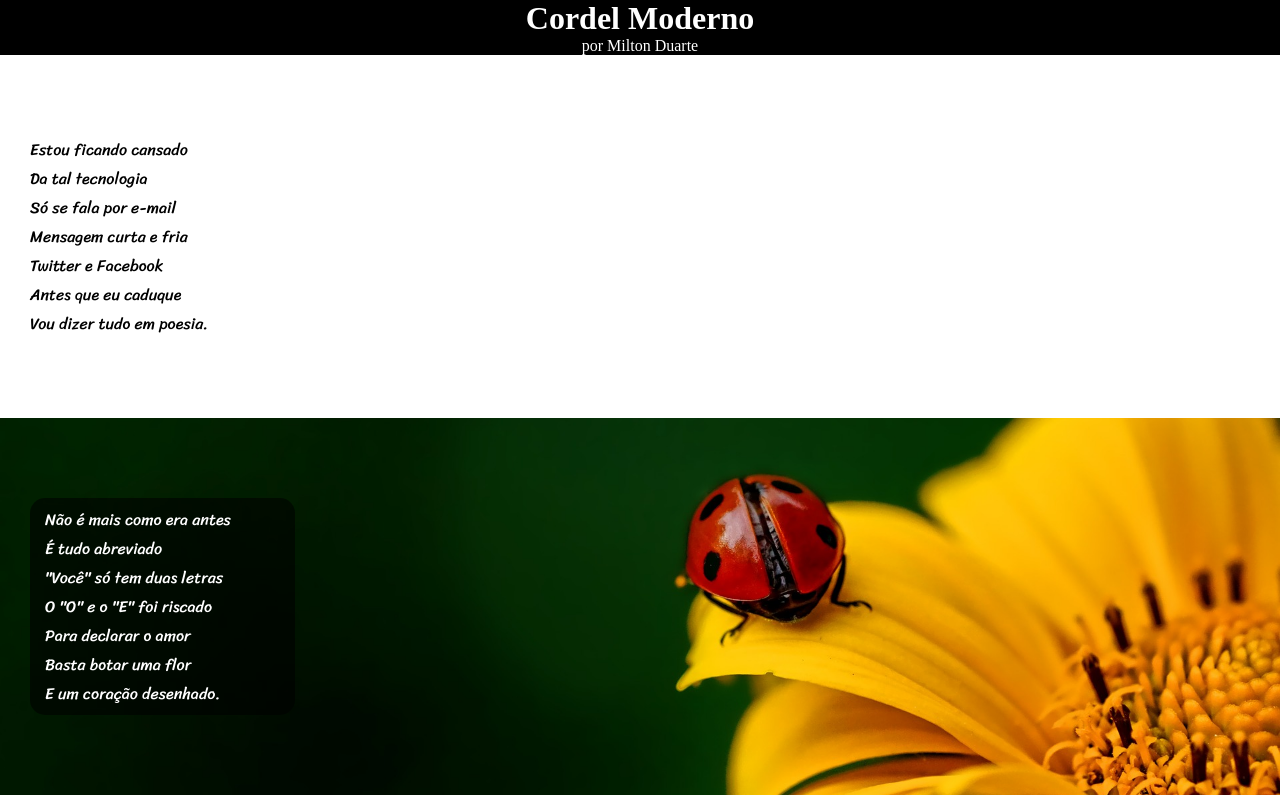
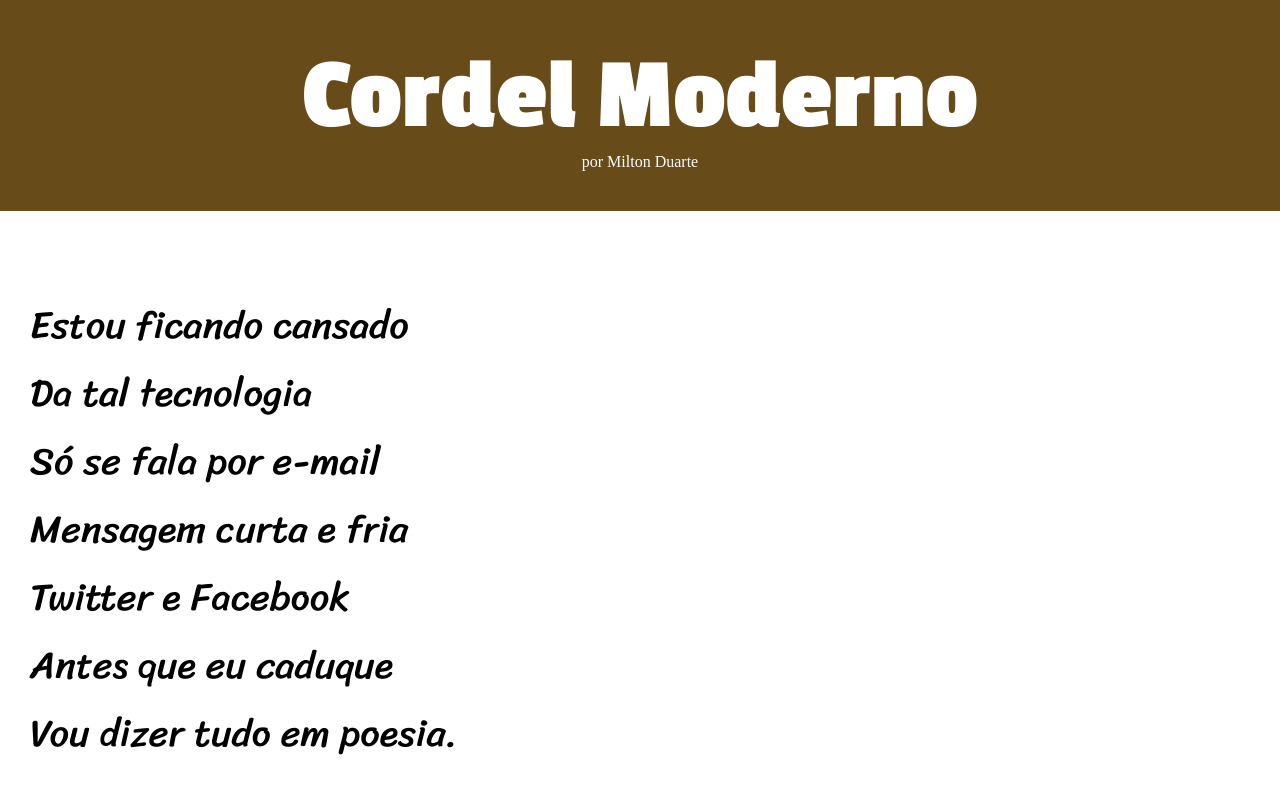
Before and after one commit to Eliel-Julio/desafio-12, a plain HTML site: page index.html in a window 1280 px wide. Shown: the top 800 px of the page. Drawn offline with Linux system fonts and the light colour scheme.

Commit message:
refinamento

```diff
--- a/estilo/style.css
+++ b/estilo/style.css
@@ -3,6 +3,12 @@
 @import url('https://fonts.googleapis.com/css2?family=Sriracha&display=swap');
 
 @import url('https://fonts.googleapis.com/css2?family=Passion+One:wght@400;700;900&family=Sriracha&display=swap');
+
+:root{
+    --cor-01:rgb(103, 75, 25);
+    --cor-02:rgb(215, 171, 95);
+    --cor-03: rgba(155, 109, 22, 0.816);
+}
 
 html{
     min-height: 100vh;
@@ -16,10 +22,14 @@ body{
     min-height: 100vh;
     background-color: rgb(209, 208, 208);
     header{
-        background-color: black;
+        background-color: var(--cor-01);
         color: white;
+        padding-top: 5vh;
+        padding-bottom: 5vh;
         h1{
             text-align: center;
+            font-family: 'Passion One', Courier,monospace;
+            font-size: 8vw;
         }
         p{
             text-align: center;
@@ -27,7 +37,7 @@ body{
                 color: white;
                 text-decoration: none;
                 &:hover{
-                    color: rgba(155, 109, 22, 0.816);
+                    color: var(--cor-02);
                 }
             }
         }
@@ -38,8 +48,14 @@ body{
             padding-bottom: 10vh;
             padding-left: 30px;
             font-family: sriracha;
+            p{
+                font-size: 3vw;
+            }
             &.normal{
                 background-color: white;
+                p {
+                    margin-bottom: 20px;
+                }
             }
             &.imagem{
                 background-color: darkgray;
@@ -69,15 +85,15 @@ body{
         }
     }
     footer{
-        background-color: black;
+        background-color: var(--cor-01);
         color: white;
         font-size: 0.6em;
         text-align: center;
         padding: 15px;
         a{
-            color: rgb(176, 176, 176);
+            color: var(--cor-02);
             &:hover{
-                color: rgba(155, 109, 22, 0.816);
+                color: var(--cor-03);
             }
         }
     }
```
